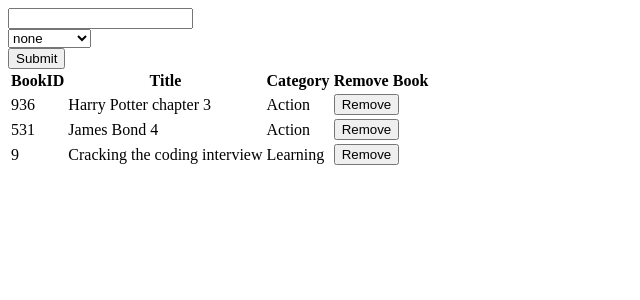
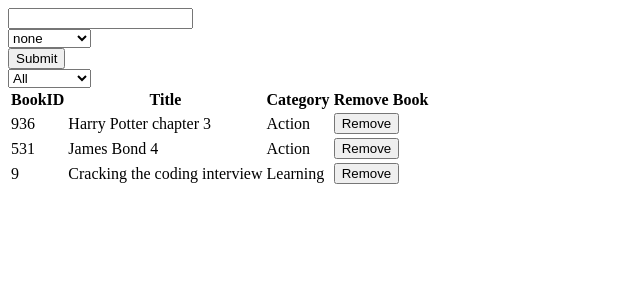
Before and after one commit to elmejdki/BookStore, a React (Create React App) app: page / in a window 1280 px wide. Shown: the top 300 px of the page, without its empty margins (0-640 px from the left). Built offline with nearby package versions, Linux system fonts and the light colour scheme.

Commit message:
Add a CategoryFilter component that applies a filter

```diff
--- /dev/null
+++ b/src/components/CategoryFilter.js
@@ -0,0 +1,40 @@
+import React, { useState } from 'react';
+import PropTypes from 'prop-types';
+import { bookCategories } from '../helpers/index';
+
+const CategoryFilter = ({ handleFilterChange }) => {
+  const [text, setText] = useState('All');
+
+  const handleTextChange = e => {
+    const { target: { value } } = e;
+
+    handleFilterChange(value);
+
+    setText(value);
+  };
+
+  return (
+    <select
+      value={text}
+      onChange={handleTextChange}
+    >
+      <option value="All">All</option>
+      {
+        bookCategories.map(book => (
+          <option
+            key={book}
+            value={book}
+          >
+            {book}
+          </option>
+        ))
+      }
+    </select>
+  );
+};
+
+CategoryFilter.propTypes = {
+  handleFilterChange: PropTypes.func.isRequired,
+};
+
+export default CategoryFilter;
--- a/src/container/BooksForm.js
+++ b/src/container/BooksForm.js
@@ -2,16 +2,7 @@
 import PropTypes from 'prop-types';
 import { connect } from 'react-redux';
 import { createBook } from '../actions/index';
-
-const bookCategories = [
-  'Action',
-  'Biography',
-  'History',
-  'Horror',
-  'Kids',
-  'Learning',
-  'Sci-Fi',
-];
+import { bookCategories } from '../helpers/index';
 
 const BooksForm = ({ createBook }) => {
   const [title, setTitle] = useState('');
@@ -51,8 +42,6 @@
       </div>
       <div className="input-group">
         <select
-          name="book-categories"
-          id="categories"
           value={category}
           onChange={handleCategoryChange}
         >
--- a/src/container/BooksList.js
+++ b/src/container/BooksList.js
@@ -2,9 +2,23 @@
 import { connect } from 'react-redux';
 import PropTypes from 'prop-types';
 import Book from '../components/Book';
-import { removeBook } from '../actions/index';
+import { removeBook, changeFilter } from '../actions/index';
+import CategoryFilter from '../components/CategoryFilter';
+import { getFilteredBooks } from '../helpers/index';
 
-const BooksList = ({ books, removeBook }) => (
+const BooksList = ({
+  books,
+  filter,
+  removeBook,
+  changeFilter,
+}) => {
+  const filteredBooks = getFilteredBooks(books, filter);
+
+  return (
+    <>
+      <CategoryFilter
+        handleFilterChange={changeFilter}
+      />
       <table>
         <thead>
           <tr>
@@ -16,7 +30,7 @@
         </thead>
         <tbody>
           {
-        books.map(book => (
+            filteredBooks.map(book => (
               <Book
                 key={book.bookID}
                 bookID={book.bookID}
@@ -28,21 +42,26 @@
           }
         </tbody>
       </table>
+    </>
   );
+};
 
 BooksList.propTypes = {
   books: PropTypes.arrayOf(PropTypes.object),
   removeBook: PropTypes.func.isRequired,
+  changeFilter: PropTypes.func.isRequired,
+  filter: PropTypes.string.isRequired,
 };
 
 BooksList.defaultProps = {
   books: [],
 };
 
-const mapDispatchToProps = { removeBook };
+const mapDispatchToProps = { removeBook, changeFilter };
 
-const mapStateToProps = ({ books }) => ({
+const mapStateToProps = ({ books, filter }) => ({
   books,
+  filter,
 });
 
 export default connect(mapStateToProps, mapDispatchToProps)(BooksList);
--- /dev/null
+++ b/src/helpers/index.js
@@ -0,0 +1,17 @@
+export const bookCategories = [
+  'Action',
+  'Biography',
+  'History',
+  'Horror',
+  'Kids',
+  'Learning',
+  'Sci-Fi',
+];
+
+export const getFilteredBooks = (books, filter) => {
+  if (filter === 'All') {
+    return books;
+  }
+
+  return books.filter(book => book.category === filter);
+};
```
Lines whose indentation alone changed are shown as unchanged.
